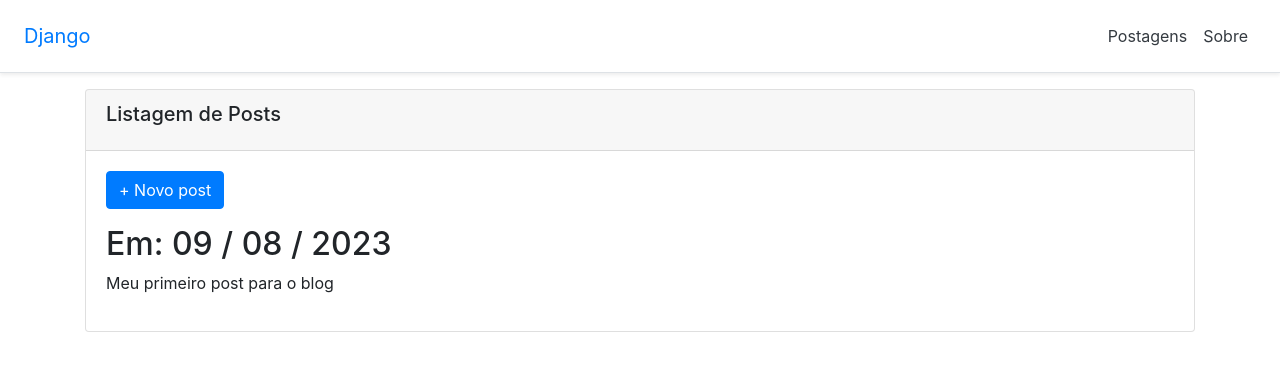
After one commit to i-mmee/django-blog-, a Django app: page /posts in a window 1280 px wide. The commit adds this page. Shown: the top 371 px of the page. Run offline with Django 4.2, Linux system fonts and the light colour scheme; data comes from the database, SQL or seed files in the repository; some libraries are stand-ins or nearby versions.

Commit message:
READ - CRUD Básico

```diff
--- a/blog/urls.py
+++ b/blog/urls.py
@@ -2,7 +2,7 @@ from django.urls import path
 
 from blog.views import (index, ola,
 post_show, PostDetailView,  get_all_posts,
-get_post, PostCreateView, create_post )
+get_post, PostCreateView, create_post, PostListView, SobreTemplateView, )
 
 
 urlpatterns = [
@@ -15,4 +15,10 @@ urlpatterns = [
     path('api/posts/<int:post_id>', get_post, name="post_data"),
     path('post/add', PostCreateView.as_view(), name="post_add"),
     path('api/post/add', create_post, name="create_post_data"),
+    path('posts', PostListView.as_view(), name="posts_all"),
+    path('about-us',
+        SobreTemplateView.as_view(),
+        name="about_page"
+    ),
+
 ]
--- a/blog/views.py
+++ b/blog/views.py
@@ -17,7 +17,7 @@ def ola(request):
     return render(request, 'home.html')
 
 # na parte superior do arquivo
-from django.views.generic.detail import DetailView
+from django.views.generic import DetailView, ListView, TemplateView
 
 from blog.models import Post # Acrescentar
 def post_show(request, post_id):
@@ -98,3 +98,11 @@ def create_post(request):
         )
         response['Access-Control-Allow-Origin'] = '*'
         return response
+
+class PostListView(ListView):
+    model = Post
+    template_name = 'post/post_list.html'
+    context_object_name = 'posts'
+
+class SobreTemplateView(TemplateView):
+    template_name = 'post/sobre.html'
--- a/templates/_layout1.html
+++ b/templates/_layout1.html
@@ -19,6 +19,7 @@ bg-white border-bottom shadow-sm">
         <h5 class="my-0 mr-md-auto font-weight-normal">
             <a href="{% url 'index' %}">Django</a>
         </h5>
+        <a class="p-2 text-dark" href="{% url 'posts_all' %}">Postagens</a>
         <a class="p-2 text-dark" href="{% url 'ola' %}">Sobre</a>
     </div>
 </main>
--- /dev/null
+++ b/templates/post/post_list.html
@@ -0,0 +1,20 @@
+{% extends '_layout1.html' %} {# herda tudo que já tem em _layout1.html #}
+{% block content %} {# substitui o bloco content em _layout1.html #}
+<div class="card">
+    <div class="card-header">
+        <h5 class="card-title">Listagem de Posts</h5>
+    </div>
+
+    <div class="card-body">
+        <a href="{% url 'post_add' %}" class="btn btn-primary mb-3">
+            + Novo post
+        </a>
+        {% for post in posts %}
+        <article>
+        <h2>Em: {{ post.pub_date|date:"d / m / Y" }}</h2>
+        <p>{{ post.body_text }}</p>
+        </article>
+        {% endfor %}
+    </div>
+</div>
+{% endblock %} {# fecha o bloco content #}
```
Also changed, not shown: templates/post/sobre.html (added, +14 -0 lines), templates/posts.html (line endings or trailing spaces).
